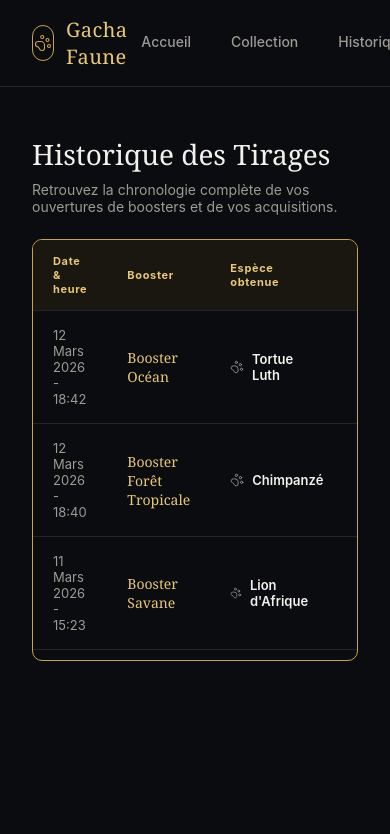
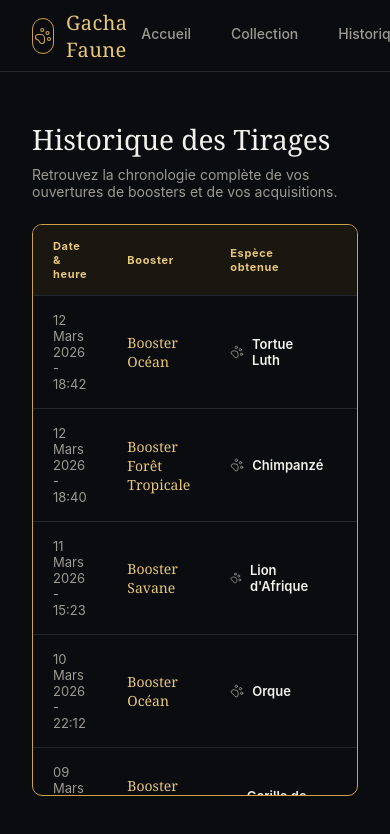
Before and after one commit to Legallait/Projet---OO-Systems-Development, a React app in the folder frontend/: page /history in a window 390 px wide. Shown: the top 834 px of the page. Built offline with nearby package versions, Linux system fonts and the light colour scheme; the HTML template or start-up script is replaced by a standard one.

Commit message:
style: add responsive

```diff
--- a/frontend/src/App.jsx
+++ b/frontend/src/App.jsx
@@ -12,7 +12,8 @@ const styles = {
     height: "100vh",
   },
   content: {
-    flex: 1,
+    flex: "1 1 auto",
+    minHeight: 0,
     overflowY: "auto",
   },
 };
--- a/frontend/src/components/NavBar.jsx
+++ b/frontend/src/components/NavBar.jsx
@@ -14,10 +14,13 @@ const styles = {
     borderBottom: "1px solid #24262E",
     fontFamily: "'Georgia', 'Cormorant Garamond', serif",
     width: "100%",
+    height: "72px",
+    boxSizing: "border-box",
+    flexShrink: 0,
     display: "flex",
     alignItems: "center",
     justifyContent: "space-between",
-    padding: "16px 32px",
+    padding: "0 32px",
   },
   logoWrapper: {
     display: "flex",
--- a/frontend/src/pages/History.jsx
+++ b/frontend/src/pages/History.jsx
@@ -62,9 +62,12 @@ const TIRAGES = [
 const styles = {
   page: {
     backgroundColor: "#0B0C10",
-    minHeight: "100%",
+    height: "100%",
+    boxSizing: "border-box",
     padding: "48px 32px",
     fontFamily: "'Inter', sans-serif",
+    display: "flex",
+    flexDirection: "column",
   },
   title: {
     fontFamily: "'Georgia', 'Cormorant Garamond', serif",
@@ -82,9 +85,14 @@ const styles = {
     border: "1px solid #C9A24B",
     borderRadius: "10px",
     overflow: "hidden",
+    flex: 1,
+    minHeight: 0,
+    display: "flex",
+    flexDirection: "column",
   },
   scrollArea: {
-    maxHeight: "420px",
+    flex: 1,
+    minHeight: 0,
     overflowY: "auto",
   },
   table: {
--- a/frontend/src/pages/Home.jsx
+++ b/frontend/src/pages/Home.jsx
@@ -27,7 +27,7 @@ const BOOSTERS = [
 const styles = {
   page: {
     backgroundColor: "#0B0C10",
-    maxHeight: "100%",
+    height: "100%",
     padding: "64px 32px",
     fontFamily: "'Inter', sans-serif",
   },
--- a/frontend/src/pages/Stats.jsx
+++ b/frontend/src/pages/Stats.jsx
@@ -6,9 +6,12 @@ import TopBoostersCard from "../components/TopBoostersCard";
 const styles = {
   page: {
     backgroundColor: "#0B0C10",
-    maxHeight: "100%",
+    height: "100%",
+    boxSizing: "border-box",
     padding: "48px 32px",
     fontFamily: "'Inter', sans-serif",
+    display: "flex",
+    flexDirection: "column",
   },
   title: {
     fontFamily: "'Georgia', 'Cormorant Garamond', serif",
@@ -25,7 +28,10 @@ const styles = {
   grid: {
     display: "grid",
     gridTemplateColumns: "1fr 1fr",
+    gridTemplateRows: "1fr 1fr",
     gap: "24px",
+    flex: 1,
+    minHeight: 0,
   },
 };
 
```
